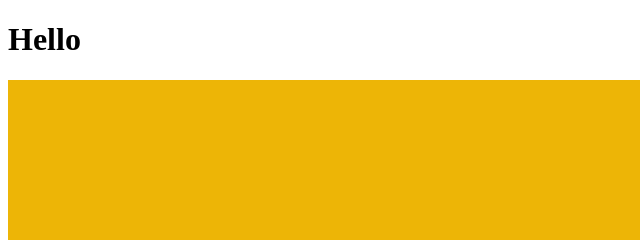
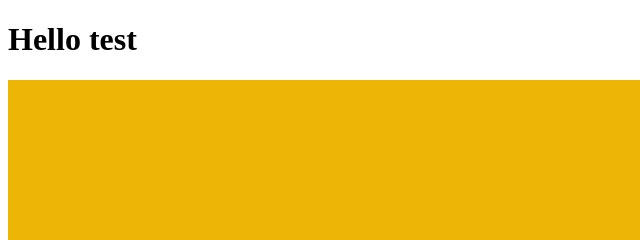
Before and after one commit to sannied/odin-recipes, a plain HTML site: page index.html in a window 1280 px wide. Shown: the top 240 px of the page, 0-640 px from the left. Drawn offline with Linux system fonts and the light colour scheme.

Commit message:
Change the heading of the body
The heading of the website could be misleading, therefore changed it to this one.

```diff
--- a/index.html
+++ b/index.html
@@ -6,7 +6,7 @@
     <title>Document</title>
 </head>
 <body>
-    <h1>Hello</h1>
+    <h1>Hello test</h1>
     <p>
         <img src="/images/charlesdeluvio-Mv9hjnEUHR4-unsplash.jpg">
     </p>
```
